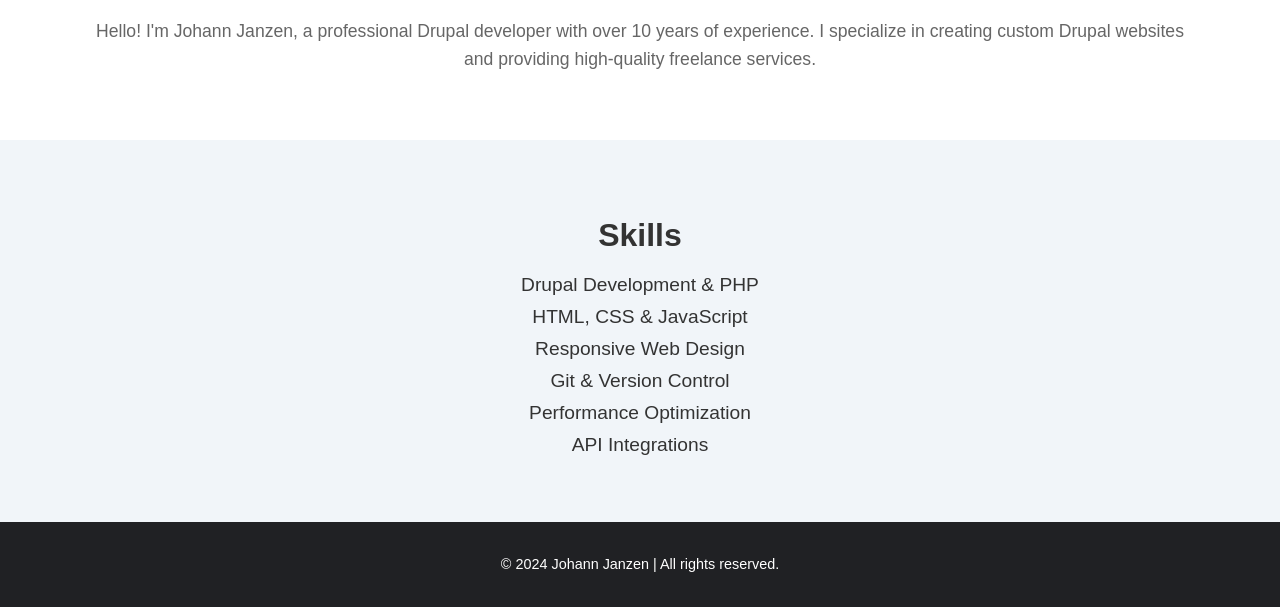
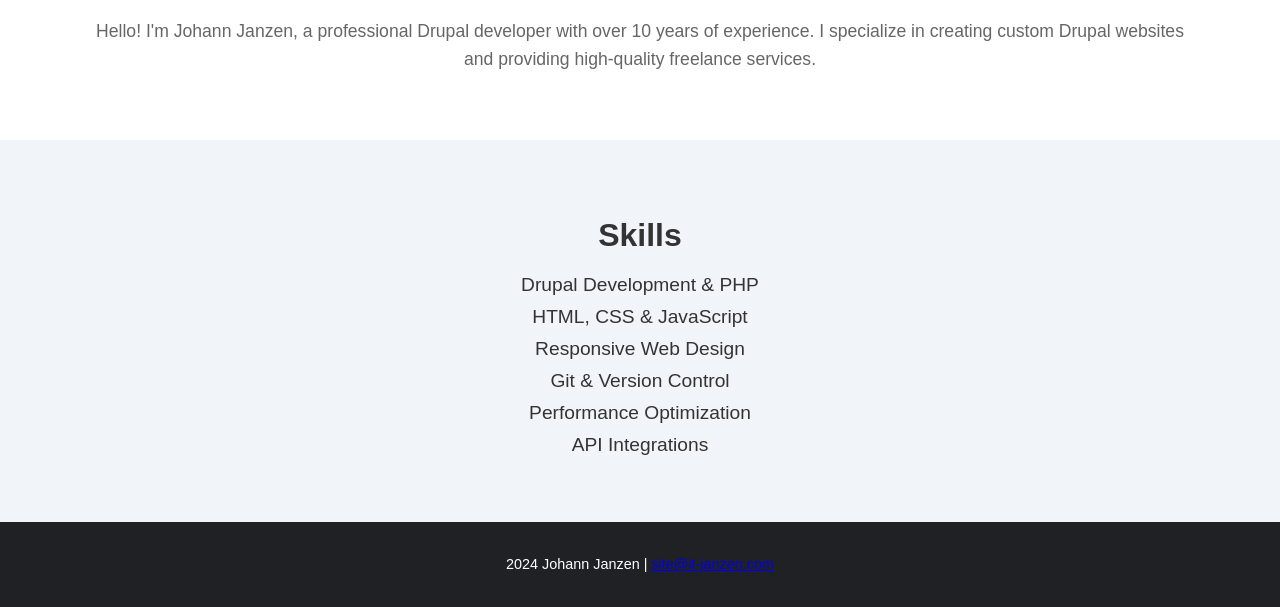
Before and after one commit to jakoloborodun/it-janzen, a plain HTML site: page index.html in a window 1280 px wide. Shown: the part 572-1179 px from the top of the page. Drawn offline with Linux system fonts and the light colour scheme.

Commit message:
Update footer with contact email.

```diff
--- a/index.html
+++ b/index.html
@@ -47,7 +47,7 @@
 
 <footer>
     <div class="container">
-        <p>&copy; 2024 Johann Janzen | All rights reserved.</p>
+        <p>2024 Johann Janzen | <a href="mailto:site@it-janzen.com">site@it-janzen.com</a></p>
     </div>
 </footer>
 </body>
```
